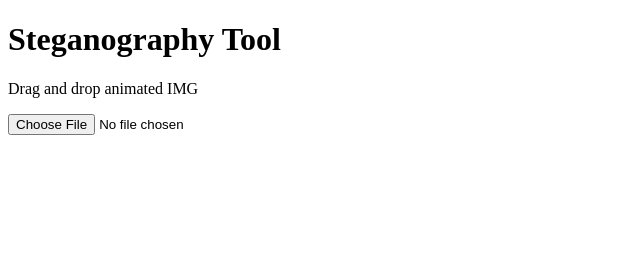
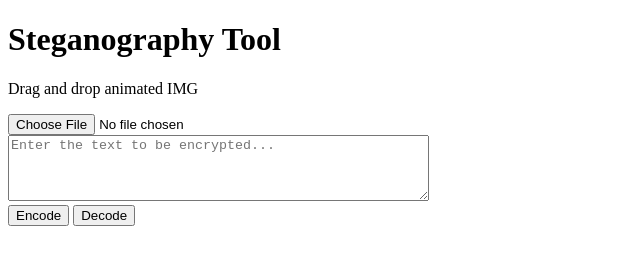
Before and after one commit to VasylMolnar/Inkrypto, a plain HTML site: page index.html in a window 1280 px wide. Shown: the whole page, without its empty margins (0-640 px from the left). Drawn offline with Linux system fonts and the light colour scheme.

Commit message:
Deploying to gh-pages from @ VasylMolnar/Inkrypto@58e1632afa15045c620ec8209e61c3613528054f 🚀

```diff
--- a/index.html
+++ b/index.html
@@ -1 +1 @@
-<!DOCTYPE html><html lang="en"><head><meta charset="UTF-8"><meta name="viewport" content="width=device-width, initial-scale=1.0"><title>INKRYPTO</title><link rel="stylesheet" href="/parcel-deploy-tutorial/src.b8084b84.css"></head><body> <div class="container"> <h1>Steganography Tool</h1> </div> <div class="drag_drop"> <label> <p>Drag and drop animated IMG</p> <input type="file" class="imageFile" accept="image/*"> </label> </div> <script src="/parcel-deploy-tutorial/src.0bf892fa.js"></script> </body></html>
+<!DOCTYPE html><html lang="en"><head><meta charset="UTF-8"><meta name="viewport" content="width=device-width, initial-scale=1.0"><title>INKRYPTO</title><link rel="stylesheet" href="/parcel-deploy-tutorial/src.b8084b84.css"></head><body> <div class="container"> <h1>Steganography Tool</h1> <div class="drag_drop"> <label> <p>Drag and drop animated IMG</p> <input type="file" class="imageFile" accept="image/*"> </label> </div> <textarea id="hiddenData" rows="4" cols="50" placeholder="Enter the text to be encrypted..."></textarea> <div> <div class="btn-list"> <button class="btn btn-danger">Encode</button> <button class="btn btn-success">Decode</button> </div> </div> </div> <script src="/parcel-deploy-tutorial/src.0bf892fa.js"></script> </body></html>
```
